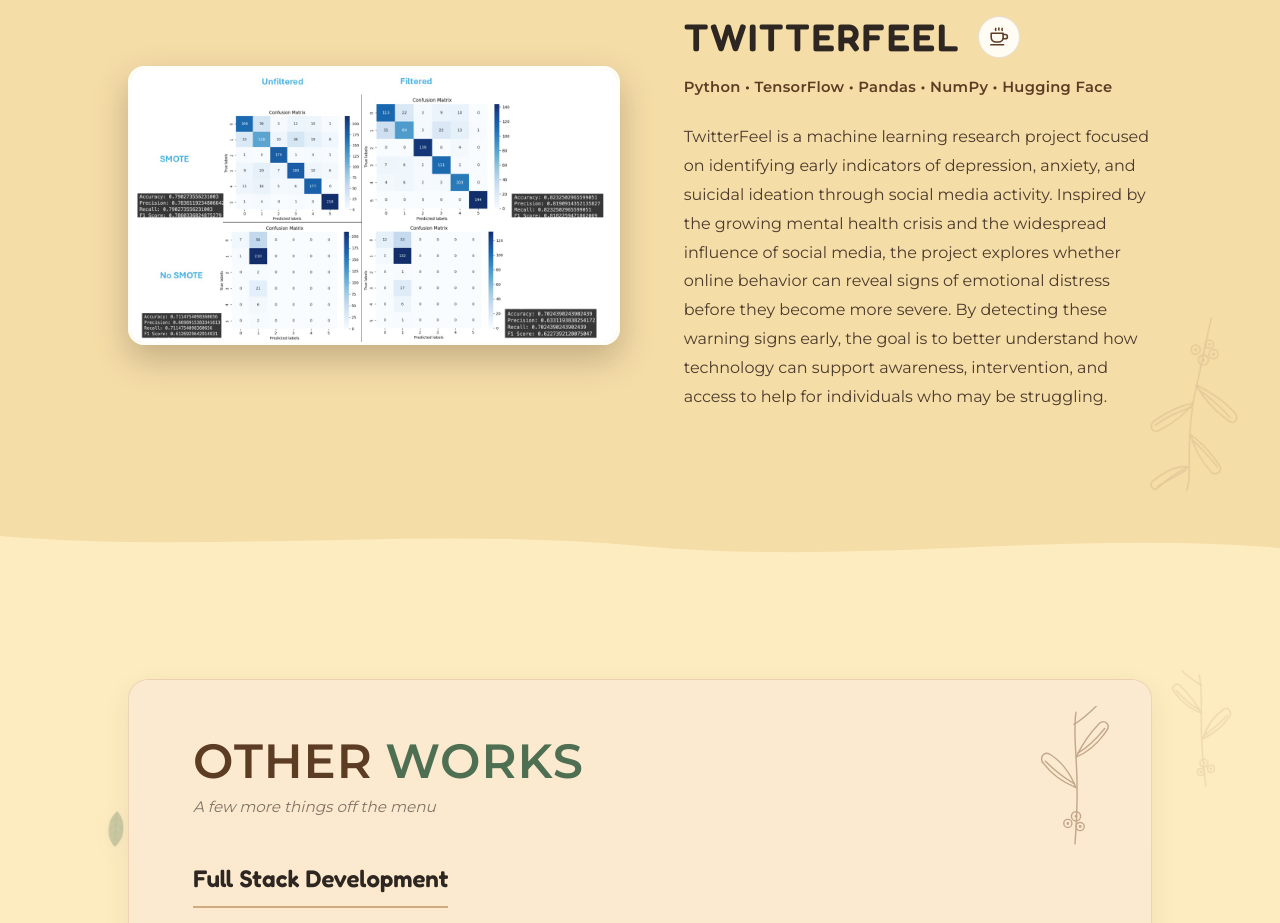
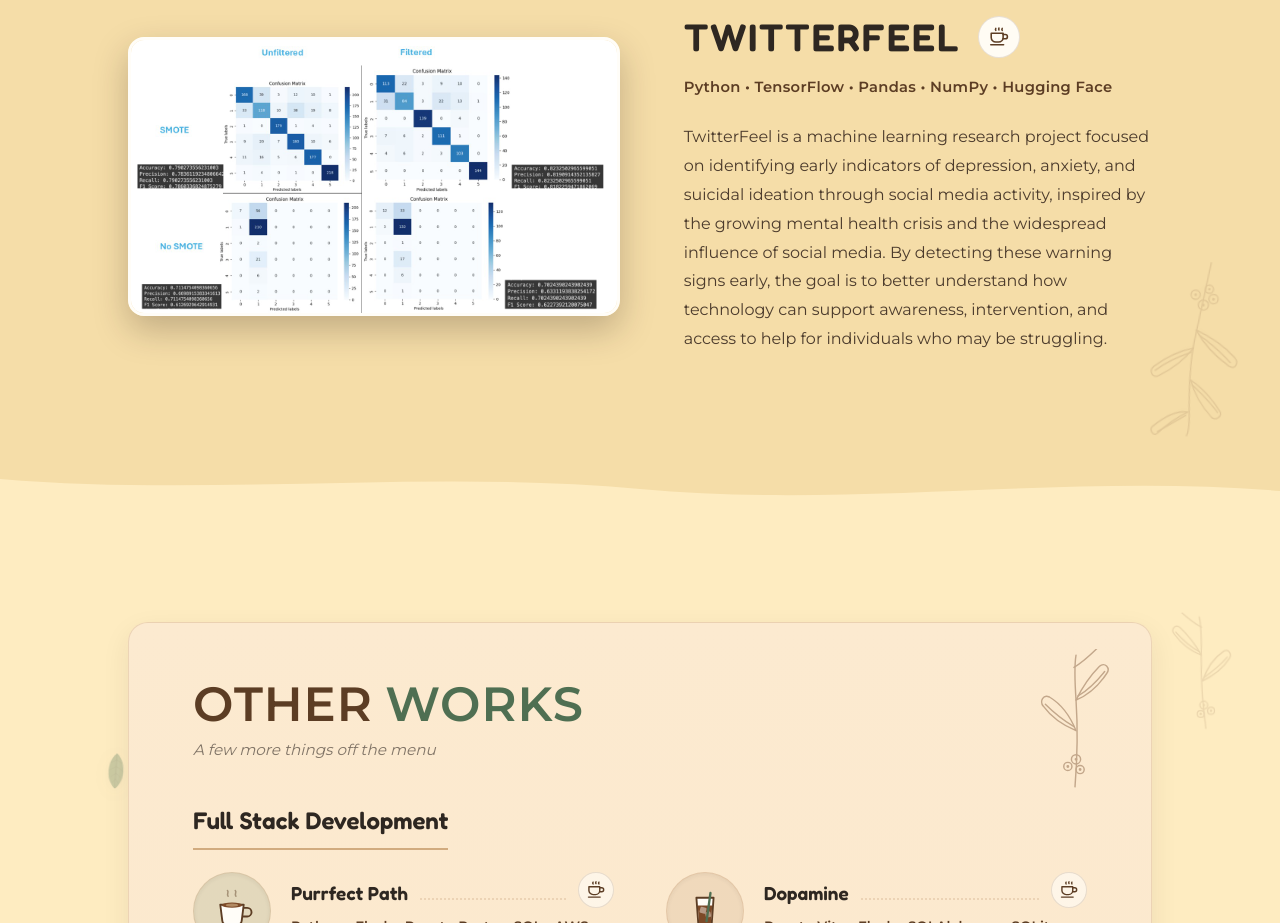
Before and after one commit to jaguan2/personal-portfolio, a React (Vite) app: page / in a window 1280 px wide. Shown: the part 5680-6603 px from the top of the page. Built offline with nearby package versions, Linux system fonts and the light colour scheme; a web font is replaced by a local one.

Commit message:
- updated twitter feel description

```diff
--- a/src/components/Projects.jsx
+++ b/src/components/Projects.jsx
@@ -63,7 +63,7 @@
     eyebrow: 'Sentiment Analysis & Social Media Mining',
     title: 'TwitterFeel',
     technologies: 'Python • TensorFlow • Pandas • NumPy • Hugging Face',
-    description: 'TwitterFeel is a machine learning research project focused on identifying early indicators of depression, anxiety, and suicidal ideation through social media activity. Inspired by the growing mental health crisis and the widespread influence of social media, the project explores whether online behavior can reveal signs of emotional distress before they become more severe. By detecting these warning signs early, the goal is to better understand how technology can support awareness, intervention, and access to help for individuals who may be struggling.',
+    description: 'TwitterFeel is a machine learning research project focused on identifying early indicators of depression, anxiety, and suicidal ideation through social media activity, inspired by the growing mental health crisis and the widespread influence of social media. By detecting these warning signs early, the goal is to better understand how technology can support awareness, intervention, and access to help for individuals who may be struggling.',
     link: 'https://github.com/jaguan2/twitterFeel',
     linkType: 'github',
     media: { type: 'image', src: twitterFeelImage, alt: 'TwitterFeel sentiment analysis dashboard' }
```
